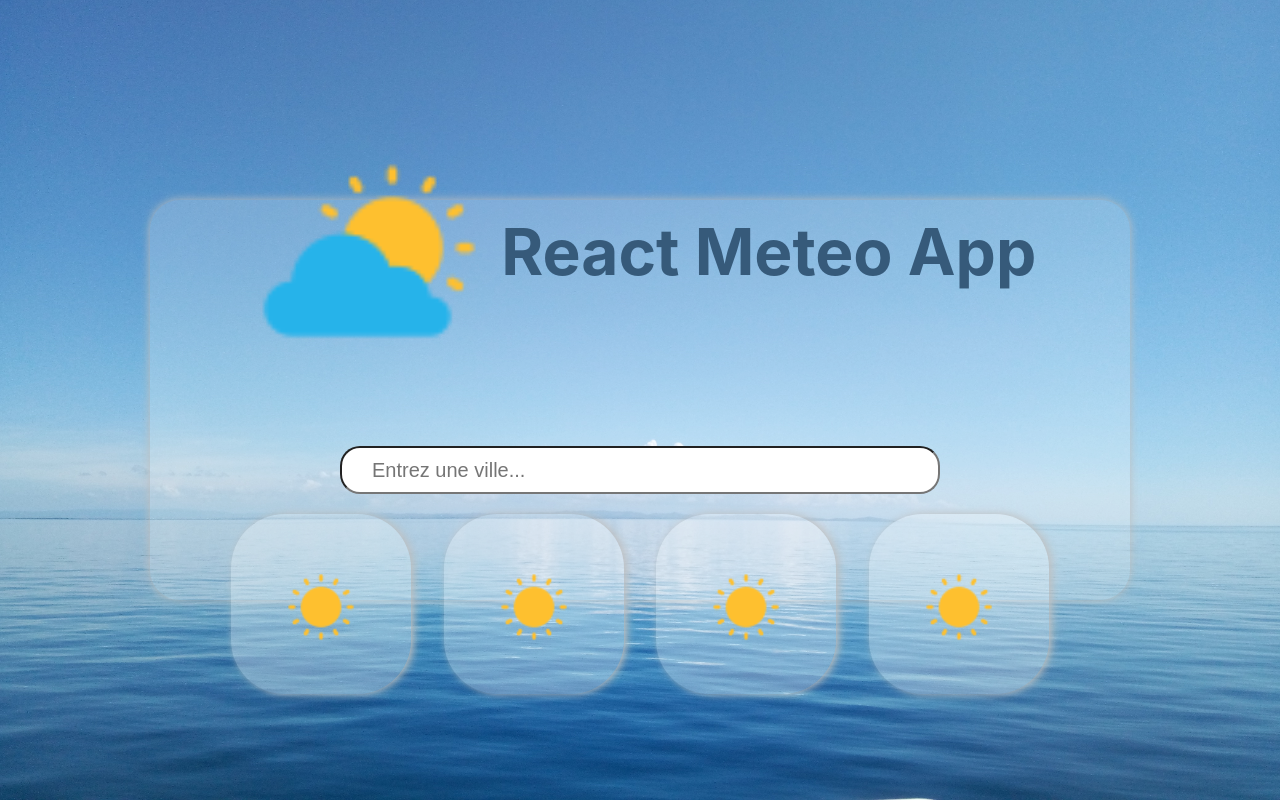
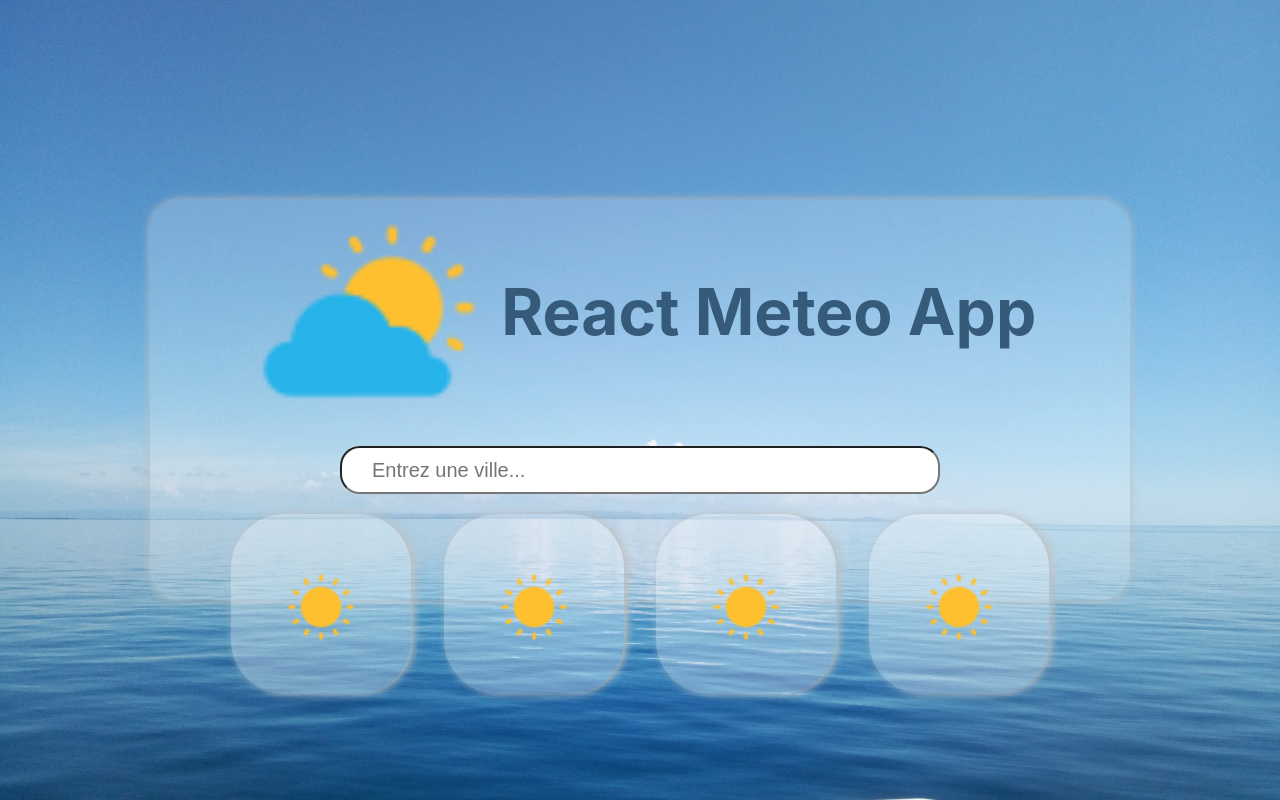
Before and after one commit to VavasseurKevin/meteo, a React (Create React App) app in the folder meteo/: page / in a window 1280 px wide. Built offline with nearby package versions, Linux system fonts and the light colour scheme.

Commit message:
Fix style Title

```diff
--- a/meteo/src/styles/MainMeteoWindow.css
+++ b/meteo/src/styles/MainMeteoWindow.css
@@ -52,7 +52,7 @@
 
 .title {
     position: absolute;
-    top: -10px;
+    top: 50px;
     color: #365a7a;
     font-size: 4rem;
     width: 800px;
```
